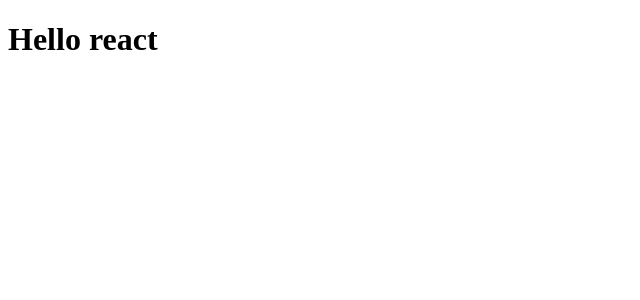
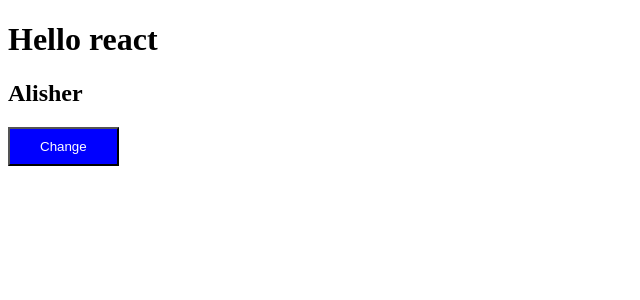
Before and after one commit to Alisher778/crm-alitech, a React (Create React App) app: page / in a window 1280 px wide. Shown: the top 300 px of the page, without its empty margins (0-640 px from the left). Built offline with nearby package versions, Linux system fonts and the light colour scheme.

Commit message:
preparing npm eject

```diff
--- a/src/App.js
+++ b/src/App.js
@@ -1,14 +1,16 @@
 import React, { Component } from 'react';
-import Radium from 'radium';
+import User from './components/User'
 
 class App extends Component {
   render() {
     return (
-      <div className="App">
-        <h1>Hello react</h1>
-      </div>
+        <div className="App">
+          <h1>Hello react</h1>
+          <User />
+        </div>
     );
   }
 }
 
-export default Radium(App);
+
+export default App;
--- /dev/null
+++ b/src/components/User/index.jsx
@@ -0,0 +1,22 @@
+import React, {useState} from 'react';
+
+const user = () => {
+    const [name, setName] = useState({n: null});
+    return (
+        <div>
+            <h2>Alisher {name.n}</h2>
+            <button
+                onClick={() => setName({n: Math.round(Math.random()*100)})}
+                style={btnStyle}
+            >Change</button>
+        </div>
+    )
+}
+
+const btnStyle = {
+    backgroundColor: 'blue',
+    padding: '10px 30px',
+    color: '#fff'
+}
+
+export default user;
```
